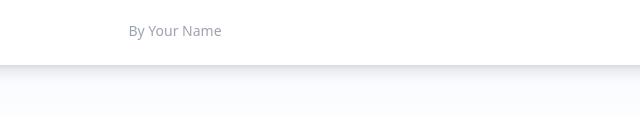
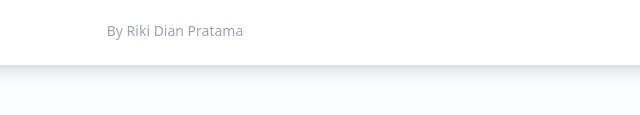
Before and after one commit to rikidianpratamaprofessional3-vibecode/My-Presentation-Hub, a plain HTML site: page index.html in a window 1280 px wide. Shown: the part 603-718 px from the top of the page, 465-1105 px from the left. Drawn offline with nearby package versions, Linux system fonts and the light colour scheme.

Commit message:
Update index.html

```diff
--- a/index.html
+++ b/index.html
@@ -51,7 +51,7 @@
       <!-- Add more parent categories as needed -->
     </div>
 
-    <p class="mt-6 text-gray-400 text-sm text-center">By Your Name</p>
+    <p class="mt-6 text-gray-400 text-sm text-center">By Riki Dian Pratama</p>
   </div>
 </body>
 </html>
```
